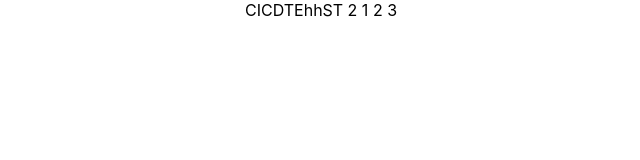
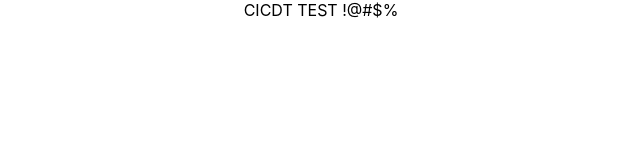
Before and after one commit to Ekant-Ashish-Tyagi/cicdtest2, a React (Create React App) app: page / in a window 1280 px wide. Shown: the top 160 px of the page, without its empty margins (319-959 px from the left). Built offline with nearby package versions, Linux system fonts and the light colour scheme.

Commit message:
Update App.js

```diff
--- a/src/App.js
+++ b/src/App.js
@@ -3,7 +3,8 @@ import './App.css';
 function App() {
   return (
     <div className="App">
-    CICDTEhhST 2 1 2 3
+    CICDT TEST !@#$%
+
     </div>
   );
 }
```
